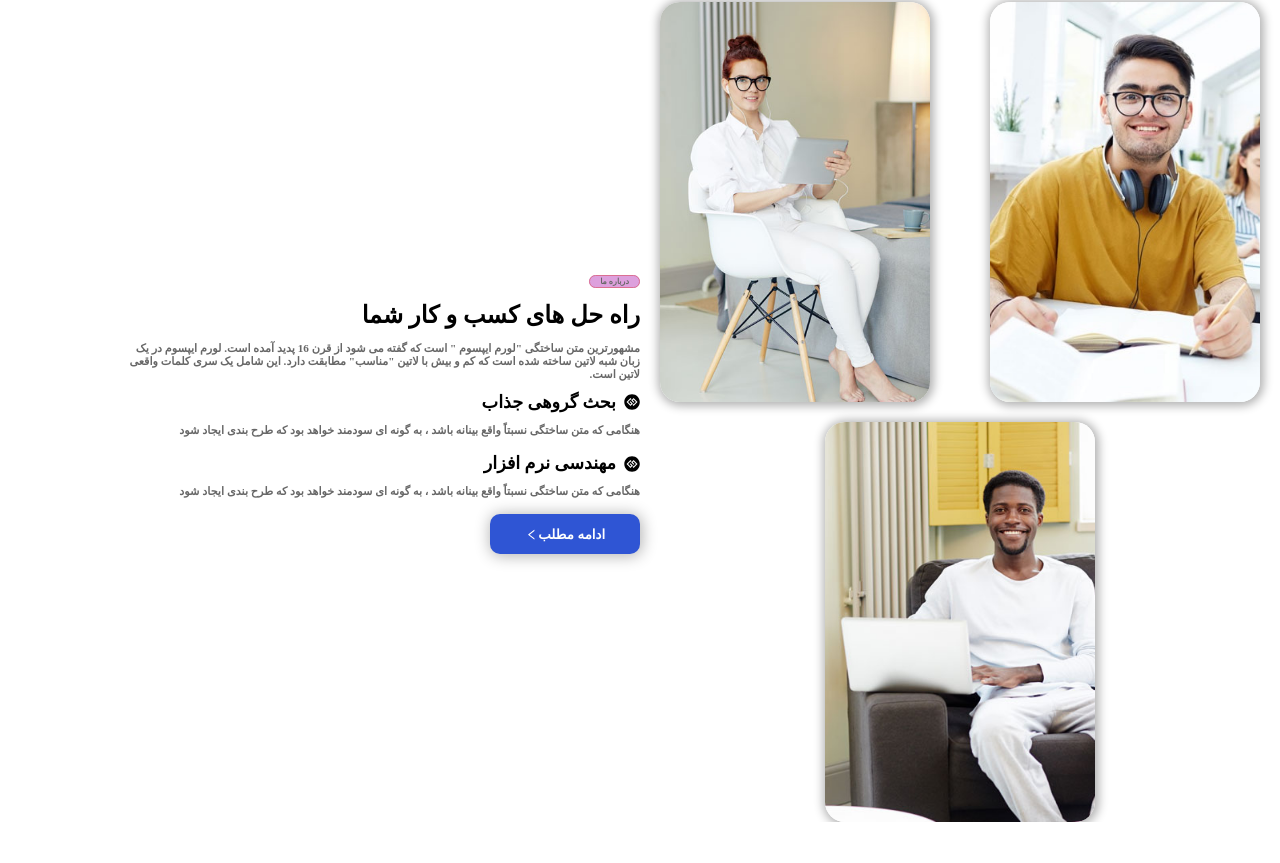
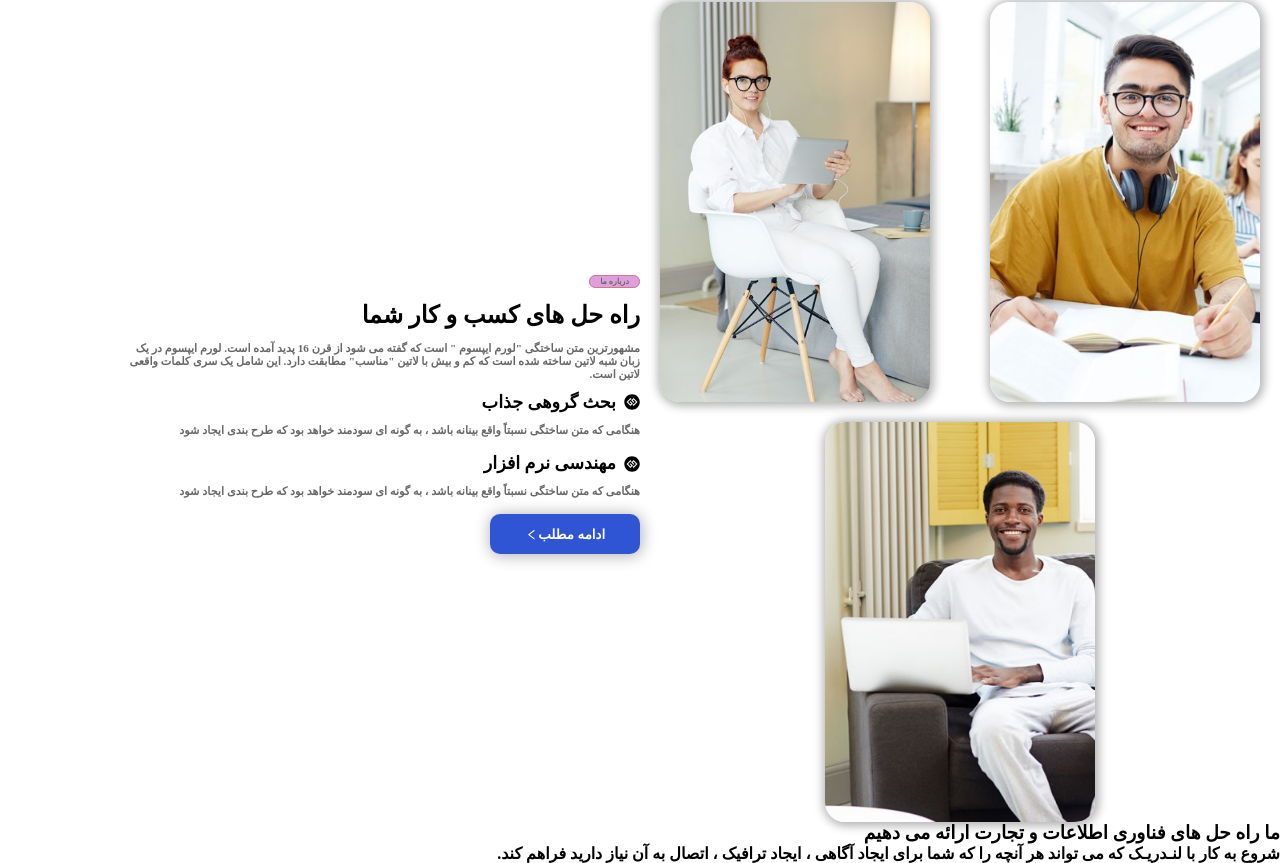
Before and after one commit to amirgh82/CV, a React (Create React App) app: page / in a window 1280 px wide. Shown: the part 773-1636 px from the top of the page. Before the commit the page ends 1595 px from the top, so only its background shows below. Built offline with nearby package versions, Linux system fonts and the light colour scheme.

Commit message:
import Business plans component icons

```diff
--- /dev/null
+++ b/src/components/BusinessSolution/BusinessPlanBox/BusinessPlanBox.jsx
@@ -0,0 +1,10 @@
+import React from 'react'
+import './BusinessPlanBox.css'
+
+export default function BusinessPlanBox() {
+  return (
+    <div>
+
+    </div>
+  )
+}
--- a/src/components/BusinessSolution/BusinessSolution.jsx
+++ b/src/components/BusinessSolution/BusinessSolution.jsx
@@ -1,12 +1,31 @@
-import React from 'react'
+import React, { useState } from 'react'
 import './BusinessSolution.css'
 import { FaGgCircle } from 'react-icons/fa'
 import { AiOutlineLeft } from 'react-icons/ai'
+import { GoDeviceDesktop } from 'react-icons/go'
+import { TfiHeart } from 'react-icons/tfi'
+import { AiFillEye } from 'react-icons/ai'
+import { FaBold } from 'react-icons/fa'
+import { TfiWrite } from 'react-icons/tfi'
+import { TbInnerShadowRightFilled } from 'react-icons/tb'
 import Button from './../../Dependencies/Button/Button'
+import BusinessPlanBox from './BusinessPlanBox/BusinessPlanBox'
 
 
 export default function BusinessSolution() {
+
+    const [businessPlanBoxData, setBusinessPlanBoxData] = useState([
+        { id: 1, title: 'تفکر نوآورانه', icon: <GoDeviceDesktop /> },
+        { id: 2, title: 'فن آوری', icon: <TfiHeart /> },
+        { id: 3, title: 'توسعه نرم افزار', icon: <AiFillEye /> },
+        { id: 4, title: 'ایده تجاری', icon: <FaBold /> },
+        { id: 5, title: 'استراتژی محتوا', icon: <TfiWrite /> },
+        { id: 6, title: 'رابط بصری', icon: <TbInnerShadowRightFilled /> },
+    ])
+
+
     return (
+        <>
             <div className='business-solution'>
                 <div className="business-solution-picture">
                     <div className="image-business">
@@ -42,5 +61,15 @@ export default function BusinessSolution() {
                     </Button>
                 </div>
             </div>
+
+            <div className="Business-plans">
+                <h3 className="business-plans-title">ما راه حل های فناوری اطلاعات و تجارت ارائه می دهیم</h3>
+                <p className="Business-plans-detail">شروع به کار با لنـدریـک که می تواند هر آنچه را که شما برای ایجاد آگاهی ، ایجاد ترافیک ، اتصال به آن نیاز دارید فراهم کند.</p>
+
+
+
+
+            </div>
+        </>
     )
 }
```
Also changed, not shown: src/components/BusinessSolution/BusinessPlanBox/BusinessPlanBox.css (added). Lines whose indentation alone changed are shown as unchanged.
